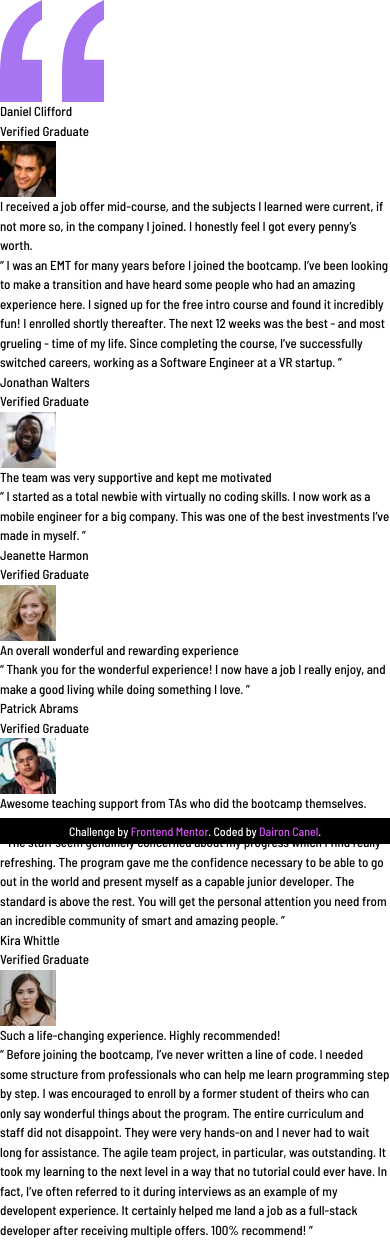
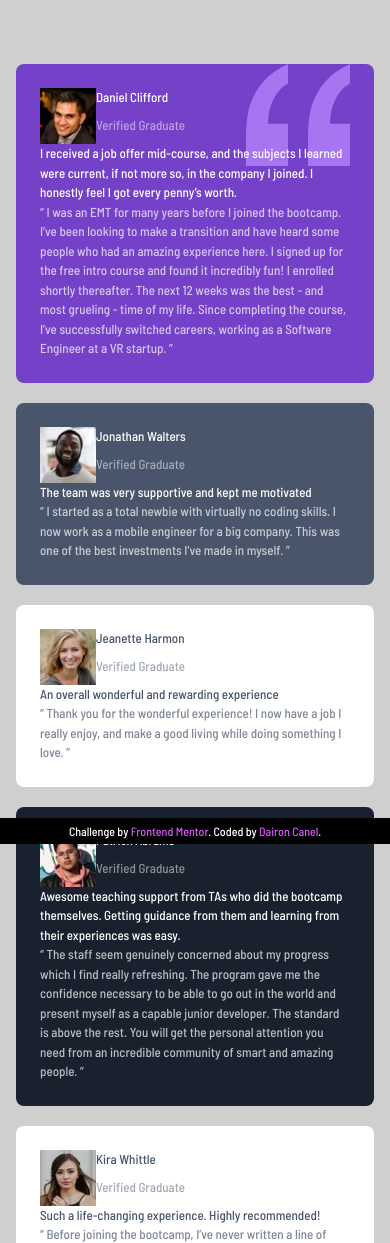
Before and after one commit to dairon-canel/testimonials-grid-section, a website: page public/index.html in a window 390 px wide. Shown: the top 1243 px of the page. Drawn offline with Linux system fonts and the light colour scheme.

Commit message:
feat: finished mobile and desktop grid aligment

```diff
--- a/public/index.html
+++ b/public/index.html
@@ -16,22 +16,24 @@
 
     <title>Frontend Mentor | Testimonials Grid Section</title>
   </head>
-  <body class="grid min-h-screen">
+  <body class="grid min-h-screen bg-lightGray">
     <main
-      class="grid place-self-center [&>section>div]:order-1 [&>section>h1]:order-2 [&>section>blockquote]:order-3 [&>section]:grid"
+      class="grid gap-5 place-self-center px-4 py-16 md:grid-cols-4 md:grid-rows-2 [&>section>div]:order-1 [&>section>div]:grid [&>section>div]:grid-cols-[auto_auto] [&>section>div]:place-self-start [&>section>h1]:order-2 [&>section>blockquote]:order-3 [&>section]:grid [&>section]:rounded-lg [&>section]:p-6 [&>section>div>h2]:col-start-2 [&>section>div>p]:col-start-2 [&>section>div>img]:row-start-1 [&>section>div>img]:row-end-3"
     >
-      <section>
-        <h1>
+      <section
+        class="relative bg-moderateViolet md:col-start-1 md:col-end-3 md:row-start-1 md:row-end-2"
+      >
+        <h1 class="z-20 text-white">
           I received a job offer mid-course, and the subjects I learned were
           current, if not more so, in the company I joined. I honestly feel I
           got every penny’s worth.
         </h1>
-        <div>
-          <h2>Daniel Clifford</h2>
-          <p>Verified Graduate</p>
+        <div class="z-20">
+          <h2 class="text-white">Daniel Clifford</h2>
+          <p class="text-white text-opacity-50">Verified Graduate</p>
           <img src="./image-daniel.jpg" alt="Daniel Clifford" />
         </div>
-        <blockquote>
+        <blockquote class="z-20 text-white text-opacity-70">
           “ I was an EMT for many years before I joined the bootcamp. I’ve been
           looking to make a transition and have heard some people who had an
           amazing experience here. I signed up for the free intro course and
@@ -41,52 +43,65 @@
           a Software Engineer at a VR startup. ”
         </blockquote>
         <img
+          class="absolute right-6 z-10"
           aria-hidden="true"
           src="./bg-pattern-quotation.svg"
           alt="bg pattern"
         />
       </section>
-      <section>
-        <h1>The team was very supportive and kept me motivated</h1>
+      <section
+        class="bg-veryDarkGrayishBlue md:col-start-3 md:col-end-4 md:row-start-1 md:row-end-2"
+      >
+        <h1 class="text-white">
+          The team was very supportive and kept me motivated
+        </h1>
         <div>
-          <h2>Jonathan Walters</h2>
-          <p>Verified Graduate</p>
+          <h2 class="text-white">Jonathan Walters</h2>
+          <p class="text-white text-opacity-50">Verified Graduate</p>
           <img src="./image-jonathan.jpg" alt="Jonathan Walters" />
         </div>
-        <blockquote>
+        <blockquote class="text-white text-opacity-70">
           “ I started as a total newbie with virtually no coding skills. I now
           work as a mobile engineer for a big company. This was one of the best
           investments I’ve made in myself. ”
         </blockquote>
       </section>
-      <section>
-        <h1>An overall wonderful and rewarding experience</h1>
+      <section
+        class="bg-white md:col-start-1 md:col-end-2 md:row-start-2 md:row-end-3"
+      >
+        <h1 class="text-veryDarkGrayishBlue">
+          An overall wonderful and rewarding experience
+        </h1>
         <div>
-          <h2>Jeanette Harmon</h2>
-          <p>Verified Graduate</p>
+          <h2 class="text-veryDarkGrayishBlue">Jeanette Harmon</h2>
+          <p class="text-veryDarkGrayishBlue text-opacity-50">
+            Verified Graduate
+          </p>
           <img src="./image-jeanette.jpg" alt="Jeanette Harmon" />
         </div>
-        <blockquote>
+        <blockquote class="text-veryDarkGrayishBlue text-opacity-70">
           “ Thank you for the wonderful experience! I now have a job I really
           enjoy, and make a good living while doing something I love. ”
         </blockquote>
       </section>
-      <section>
-        <h1>
+      <section
+        class="bg-veryDarkBlackishBlue md:col-start-2 md:col-end-4 md:row-start-2 md:row-end-3"
+      >
+        <h1 class="text-white">
           Awesome teaching support from TAs who did the bootcamp themselves.
           Getting guidance from them and learning from their experiences was
           easy.
         </h1>
         <div>
-          <h2>Patrick Abrams</h2>
-          <p>Verified Graduate</p>
+          <h2 class="text-white">Patrick Abrams</h2>
+          <p class="text-white text-opacity-50">Verified Graduate</p>
           <img
             src="./image-patrick.jpg"
             alt="Patrick
     Abrams"
           />
         </div>
-        <blockquote>
+        <blockquote class="text-white text-opacity-70">
           “ The staff seem genuinely concerned about my progress which I find
           really refreshing. The program gave me the confidence necessary to be
           able to go out in the world and present myself as a capable junior
@@ -95,14 +110,20 @@
           people. ”
         </blockquote>
       </section>
-      <section>
-        <h1>Such a life-changing experience. Highly recommended!</h1>
+      <section
+        class="bg-white md:col-start-4 md:col-end-5 md:row-start-1 md:row-end-3"
+      >
+        <h1 class="text-veryDarkGrayishBlue">
+          Such a life-changing experience. Highly recommended!
+        </h1>
         <div>
-          <h2>Kira Whittle</h2>
-          <p>Verified Graduate</p>
+          <h2 class="text-veryDarkGrayishBlue">Kira Whittle</h2>
+          <p class="text-veryDarkGrayishBlue text-opacity-50">
+            Verified Graduate
+          </p>
           <img src="./image-kira.jpg" alt="Kira Whittle" />
         </div>
-        <blockquote>
+        <blockquote class="text-veryDarkGrayishBlue text-opacity-70">
           “ Before joining the bootcamp, I’ve never written a line of code. I
           needed some structure from professionals who can help me learn
           programming step by step. I was encouraged to enroll by a former
```
Also changed, not shown: public/output-style.css.
